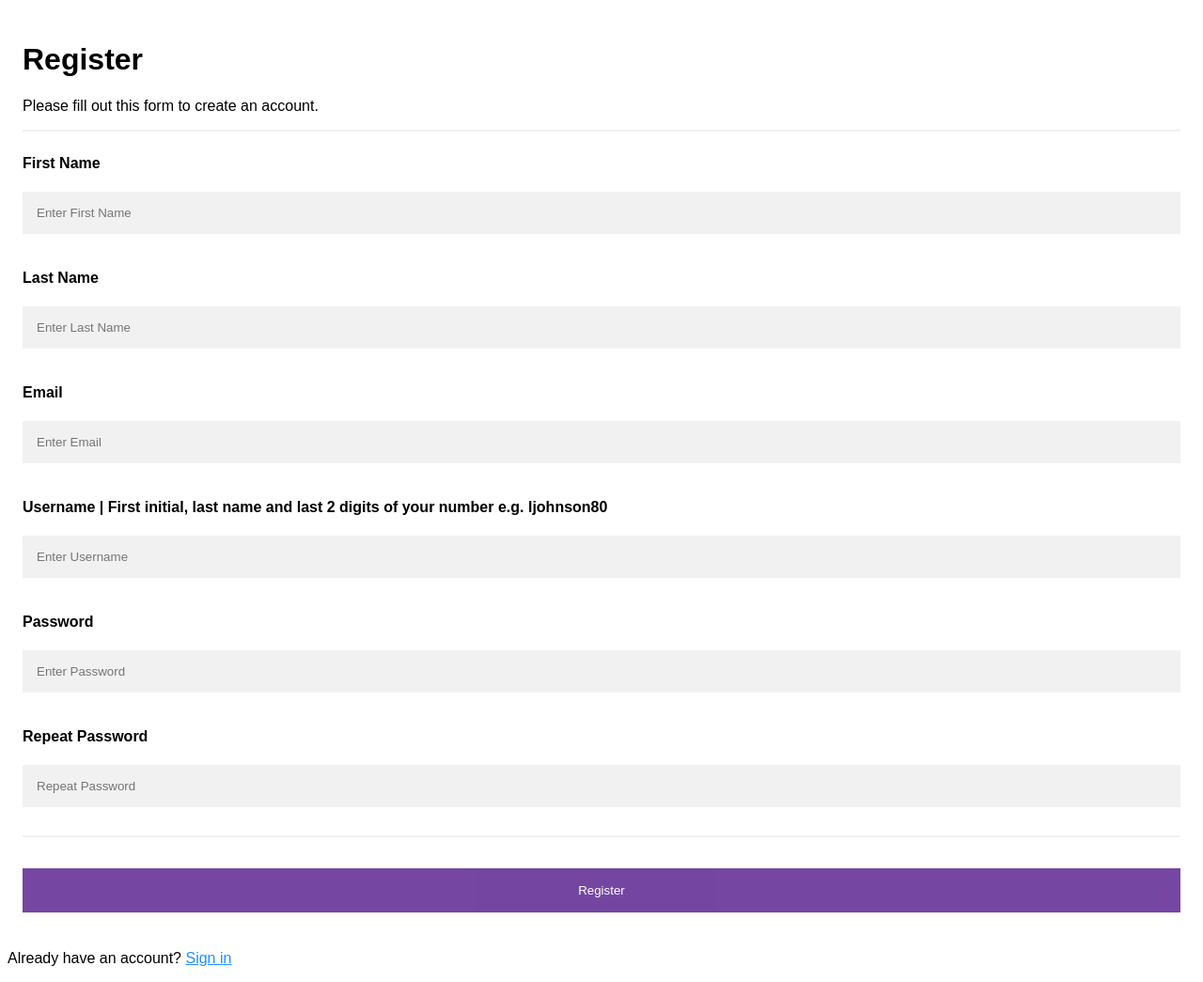
After one commit to latyra18/dbmproject, a Flask app: template Flask/templates/regform.html in a window 1280 px wide. The commit adds this page. Shown: the whole page at 94% size. Run offline with Flask 2, Linux system fonts and the light colour scheme; the template is opened without the code that fills it, so the values that code supplies are empty; parts of the project's set-up code (start-up, migrations or seed data) failed here and were passed over.

Commit message:
Updated file system and add python website supported by flask. Connected db but have not tested connection. Successfully connected current html pages and was able to go to each.

```diff
--- /dev/null
+++ b/Flask/myapp.py
@@ -0,0 +1,29 @@
+#from flask import Flask, render_template
+import secrets
+from flask import Flask, render_template
+#db import
+from flask_sqlalchemy import SQLAlchemy
+import sqlalchemy.dialects.mysql.pymysql
+
+conn = "mysql+pymysql://{0}:{1}@{2}/{3}".format(secrets.dbuser, secrets.dbpass, secrets.dbhost, secrets.dbname)
+app = Flask(__name__)
+
+#app.config['SQLALCHEMY_DATABASE_URI'] = 'mysql://root:april2000@localhost/panthergrill'
+app.config['SECRET_KEY'] = 'SuperSecretKey'
+app.config['SQLALCHEMY_DATABASE_URI'] = conn
+app.config['SQLALCHEMY_TRACK_MODIFICATIONS'] = False
+
+db = SQLAlchemy(app)
+
+@app.route("/")
+def main():
+    return render_template("pgrillhome.html")
+
+@app.route("/regform.html")
+def registration():
+    return render_template("regform.html")
+
+
+
+if __name__ =="__main__":
+    app.run()
--- /dev/null
+++ b/Flask/secrets.py
@@ -0,0 +1,6 @@
+
+
+dbuser = "root"
+dbpass = "april2000"
+dbhost = "localhost"
+dbname = "panthergrill"
--- /dev/null
+++ b/Flask/templates/regform.html
@@ -0,0 +1,108 @@
+<!DOCTYPE html>
+<html>
+
+
+
+<!-- This is the css template I found to help format the form-->
+<head>
+<meta name="viewport" content="width=device-width, initial-scale=1">
+<style>
+body {
+  font-family: Arial, Helvetica, sans-serif;
+  background-color: white;
+}
+* {
+  box-sizing: border-box;
+}
+.rform {
+  padding: 16px;
+  background-color: white;
+}
+input[type=text], input[type=password] {
+  width: 100%;
+  padding: 15px;
+  margin: 5px 0 22px 0;
+  display: inline-block;
+  border: none;
+  background: #f1f1f1;
+}
+input[type=text]:focus, input[type=password]:focus {
+  background-color: #ddd;
+  outline: none;
+}
+hr {
+  border: 1px solid #f1f1f1;
+  margin-bottom: 25px;
+}
+.registerbtn {
+  background-color: #663399;
+  color: white;
+  padding: 16px 20px;
+  margin: 8px 0;
+  border: none;
+  cursor: pointer;
+  width: 100%;
+  opacity: 0.9;
+}
+.registerbtn:hover {
+  opacity: 1;
+}
+a {
+  color: dodgerblue;
+}
+.signin {
+  background-color: #f1f1f1;
+  text-align: center;
+}
+</style>
+</head>
+
+
+
+
+<!-- This is the start of the form fields for the register form-->
+<form action="data.php">
+  <div class="rform">
+    <h1>Register</h1>
+
+    <p>Please fill out this form to create an account.</p>
+    <hr>
+
+      <label for="psw"><b>First Name</b></label> <p></p>
+    <input type="text" placeholder="Enter First Name" name="fname" id="fname" required>
+      <p>
+</p>
+      <label for="psw"><b>Last Name</b></label> <p></p>
+    <input type="text" placeholder="Enter Last Name" name="lname" id="lname" required>
+      <p>
+</p>
+
+    <label for="email"><b>Email</b></label> <p></p>
+    <input type="text" placeholder="Enter Email" name="email" id="email" required>
+      <p>
+</p>
+
+      <label for="psw"><b>Username | First initial, last name and last 2 digits of your number e.g. ljohnson80 </b></label> <p></p>
+    <input type="text" placeholder="Enter Username" name="uname" id="uname" required>
+      <p>
+</p>
+
+    <label for="psw"><b>Password</b></label> <p></p>
+    <input type="password" placeholder="Enter Password" name="psw" id="psw" required>
+      <p>
+</p>
+
+    <label for="psw-repeat"><b>Repeat Password</b></label>  <p></p>
+    <input type="password" placeholder="Repeat Password" name="psw-repeat" id="psw-repeat" required>
+    <hr>
+      <p>
+</p>
+
+    <button type="submit" class="registerbtn">Register</button>
+  </div>
+
+  <div class="account">
+    <p>Already have an account? <a href="pgrillhome.html">Sign in</a></p>
+  </div>
+</form>
+</html>
--- a/pgrillhome.html
+++ b/pages/pgrillhome.html
@@ -1,6 +1,4 @@
-<!DOCTYPE html>
 <html>
-
 
 <!-- This is the css template I found to help format the form-->
 <head>
--- a/tester.py
+++ /dev/null
@@ -1,2 +0,0 @@
-
-print ("Hello World")
```
Also changed, not shown: Flask/templates/pgrillhome.html (renamed from test.py, +2 -26 lines), pages/regform.html (renamed from regform.html), 2 other files.
